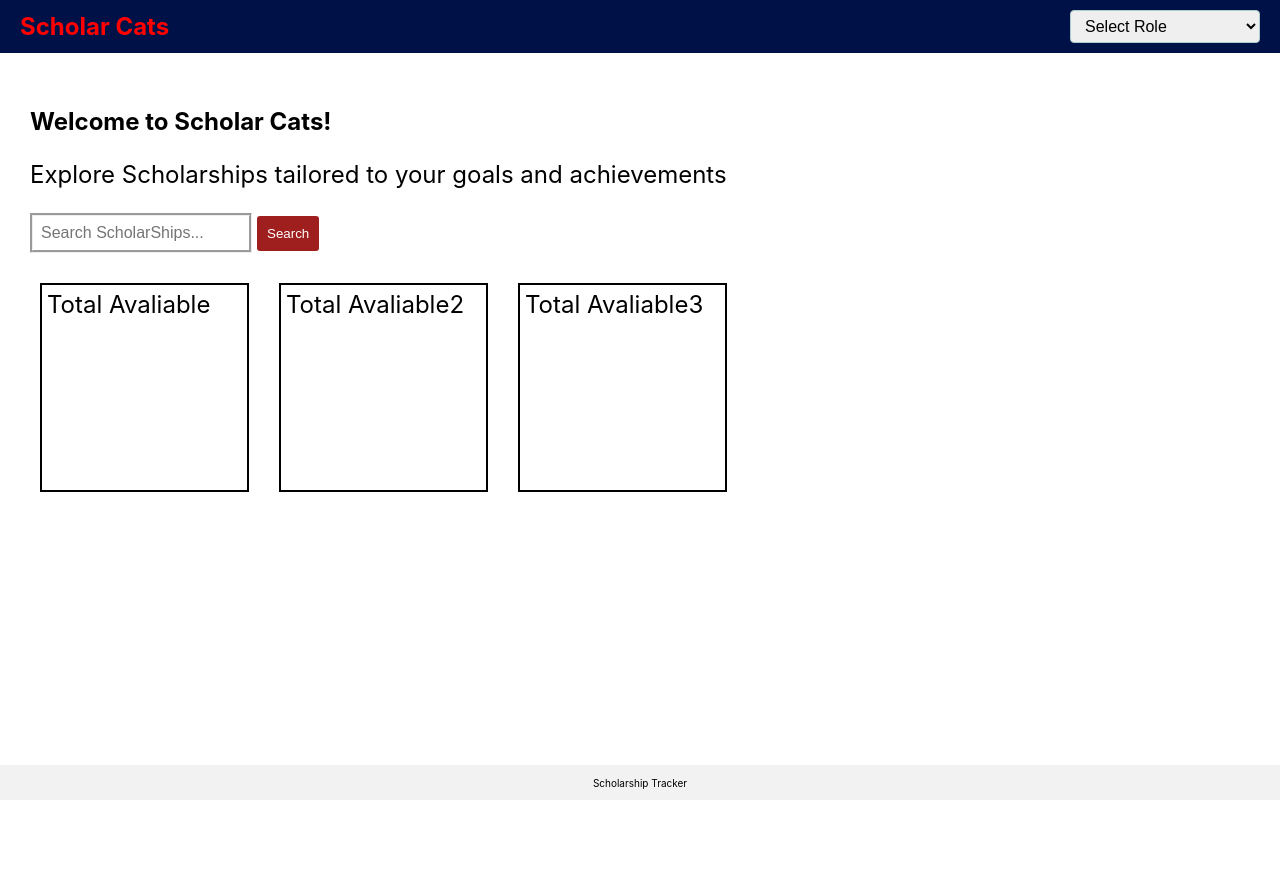
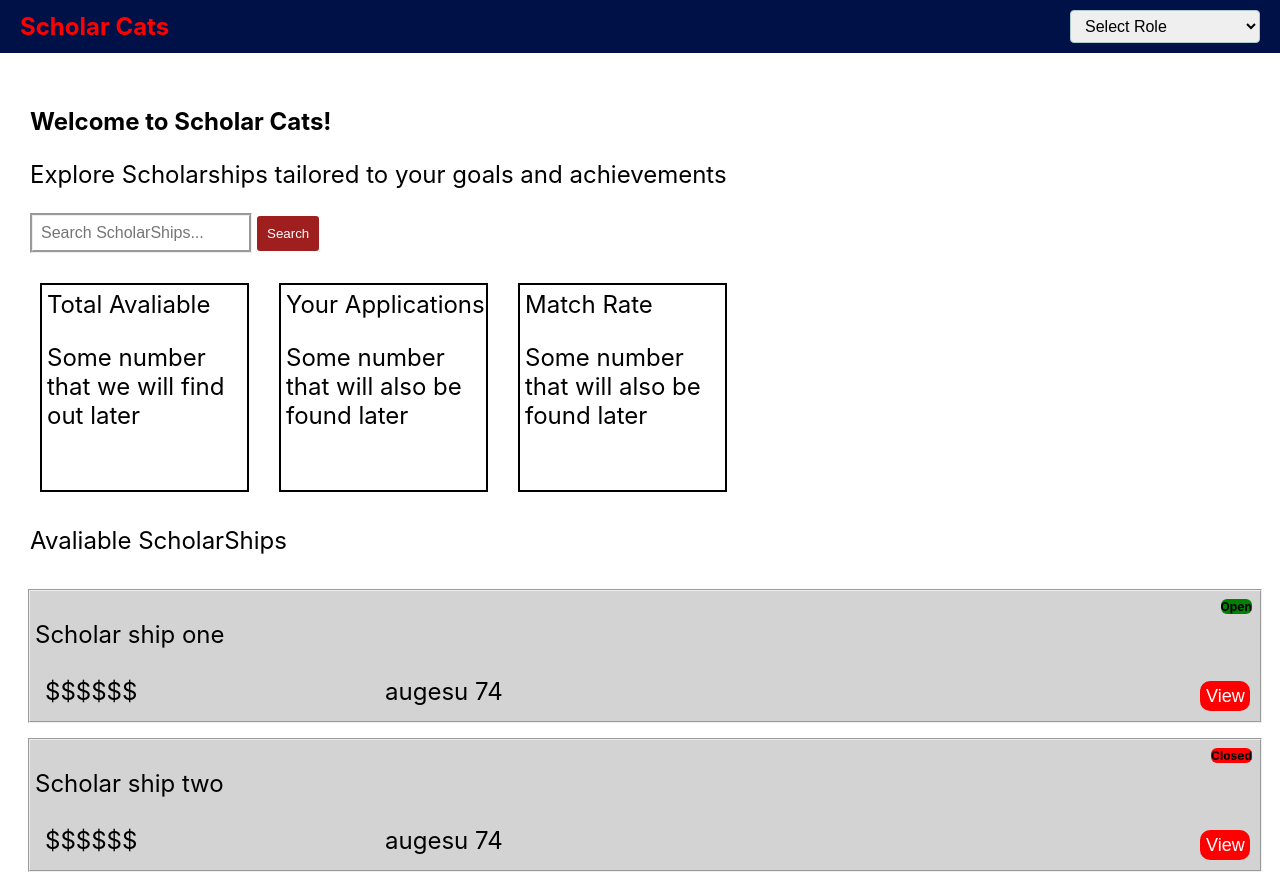
Before and after one commit to MasonNjos/SFWE301, a React (Create React App) app in the folder FrontEnd/: page / in a window 1280 px wide. Shown: the top 885 px of the page. Before the commit the page ends 800 px from the top, so only its background shows below. Built offline with nearby package versions, Linux system fonts and the light colour scheme.

Commit message:
GUI
Finished the frame of the GUI

```diff
--- a/FrontEnd/src/App.css
+++ b/FrontEnd/src/App.css
@@ -85,6 +85,84 @@ button[type = submit]{
 }
 
 
+.Scholarship-list{
+  display: flex;
+  flex-direction: column;
+  gap: 15px;
+  align-items: Center;
+}
+
+.Scholarship{
+  width: 100%;
+  height: 120px;
+  background-color: lightgray;
+  border: groove 2px;
+  padding: 5px;
+  text-align: left;
+  left: 5px;
+  top: 10px;
+  align-items: flex-start;
+  justify-content: flex-start;
+  position: relative;
+}
+
+.status-badge{
+  position: absolute;
+  top: 8px;
+  right: 8px;
+  padding: 6px, 10px;
+  font-size: 12px;
+  font-weight: Bold;
+  border-radius: 6px;
+  color: Black;
+}
+.status-badge.open{
+  background-color: green;
+}
+.status-badge.closed{
+  background-color: red;
+}
+.status-badge.soon{
+  background-color: yellow;
+}
+/* need to make the button bigger and fuller*/
+.scholar-ship-button{
+  position: absolute;
+  width: 50px;
+  height: 30px;
+  bottom:10px;
+  right:10px;
+  padding: 14px,26px;
+  font-size: 18px;
+  background-color: red;
+  color: white;
+  border:none;
+  border-radius: 10px;
+  cursor: pointer;
+}
+.scholar-ship-button:hover{
+  background-color: rgb(0, 0, 0);
+}
+
+.money-info{
+  position: absolute;
+  bottom: 10px;
+  left: 10px;
+  margin: 0px;
+  padding-bottom: 5px;
+  padding-left: 5px;
+}
+
+.date-info{
+  position: absolute;
+  bottom: 10px;
+  left: 350px;
+  margin: 0px;
+  padding-bottom: 5px;
+  padding-left: 5px;
+
+}
+
 
 
 .footer{
--- a/FrontEnd/src/App.js
+++ b/FrontEnd/src/App.js
@@ -42,15 +42,60 @@ function App(){
    <button type ="submit">Search</button>
 </form>
 
+{/* Top horizoantal boxes*/}
+<div class = "Top-Horziontal-Boxes">
+<div class = "Top-Box">Total Avaliable
+  <p> Some number that we will find out later </p>
+</div>
 
-<div class = "Top-Horziontal-Boxes">
-<div class = "Top-Box">Total Avaliable</div>
-<div class = "Top-Box">Total Avaliable2</div>
-<div class = "Top-Box">Total Avaliable3</div>
+<div class = "Top-Box">Your Applications
+<p> Some number that will also be found later</p>
+</div>
+
+<div class = "Top-Box">Match Rate
+  <p> Some number that will also be found later</p>
+</div>
+
+</div>
 
 
+<p>Avaliable ScholarShips</p>
 
+<div class = "Scholarship-list">
+
+<div class ="Scholarship">
+<p>Scholar ship one</p>
+<span className='status-badge open'>Open</span>
+<button className='scholar-ship-button'>View</button>
+<div className='money-info'> $$$$$$</div>
+<div className = 'date-info'>augesu 74</div>
 </div>
+
+<div class ="Scholarship">
+<p>Scholar ship two</p>
+<span className='status-badge closed'>Closed</span>
+<button className='scholar-ship-button'>View</button>
+<div className='money-info'> $$$$$$</div>
+<div className = 'date-info'>augesu 74</div>
+</div>
+
+<div class ="Scholarship">
+<p>Scholar ship three</p>
+<span className='status-badge soon'>Closing soon</span>
+<button className='scholar-ship-button'>View</button>
+<div className='money-info'> $$$$$$</div>
+<div className = 'date-info'>augesu 74</div>
+</div>
+
+<div class ="Scholarship">
+<p>Scholar ship four</p>
+<button className='scholar-ship-button'>View</button>
+<div className='money-info'> $$$$$$</div>
+<div className = 'date-info'>augesu 74</div>
+</div>
+</div>
+
+
 
 
 
```
